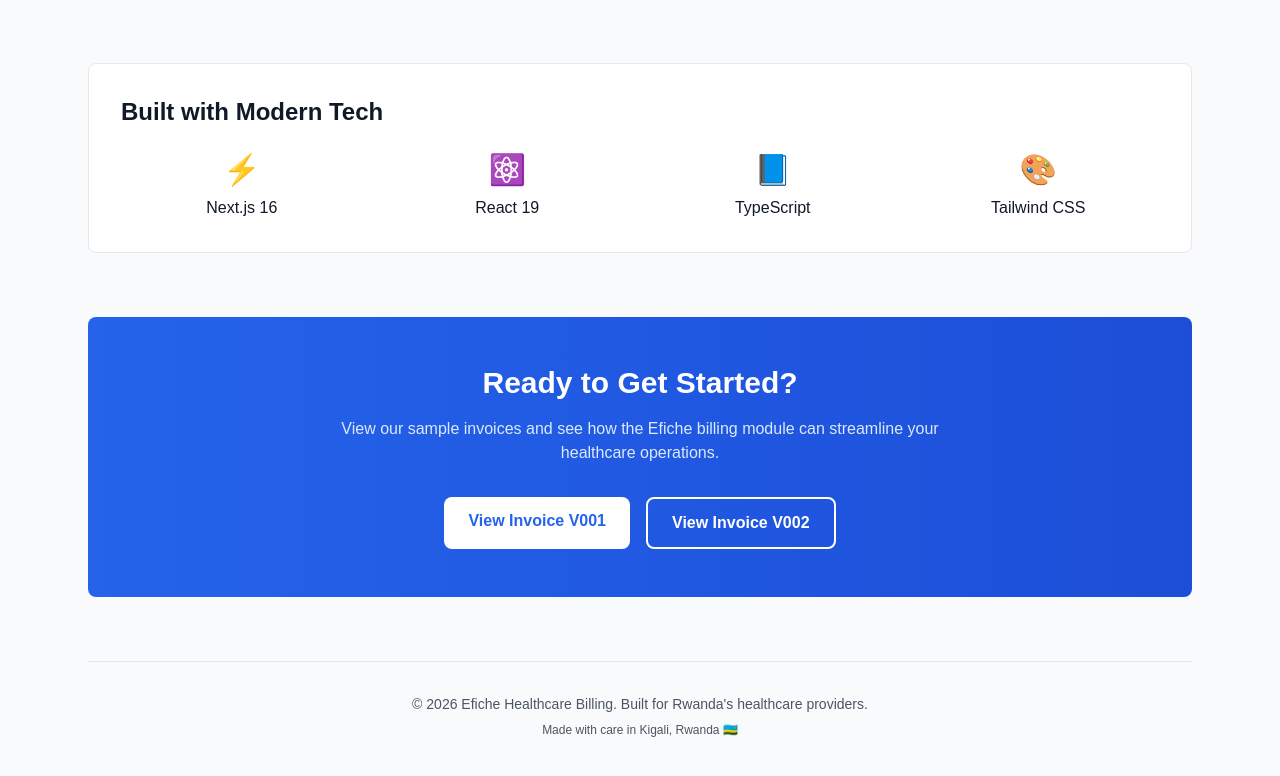
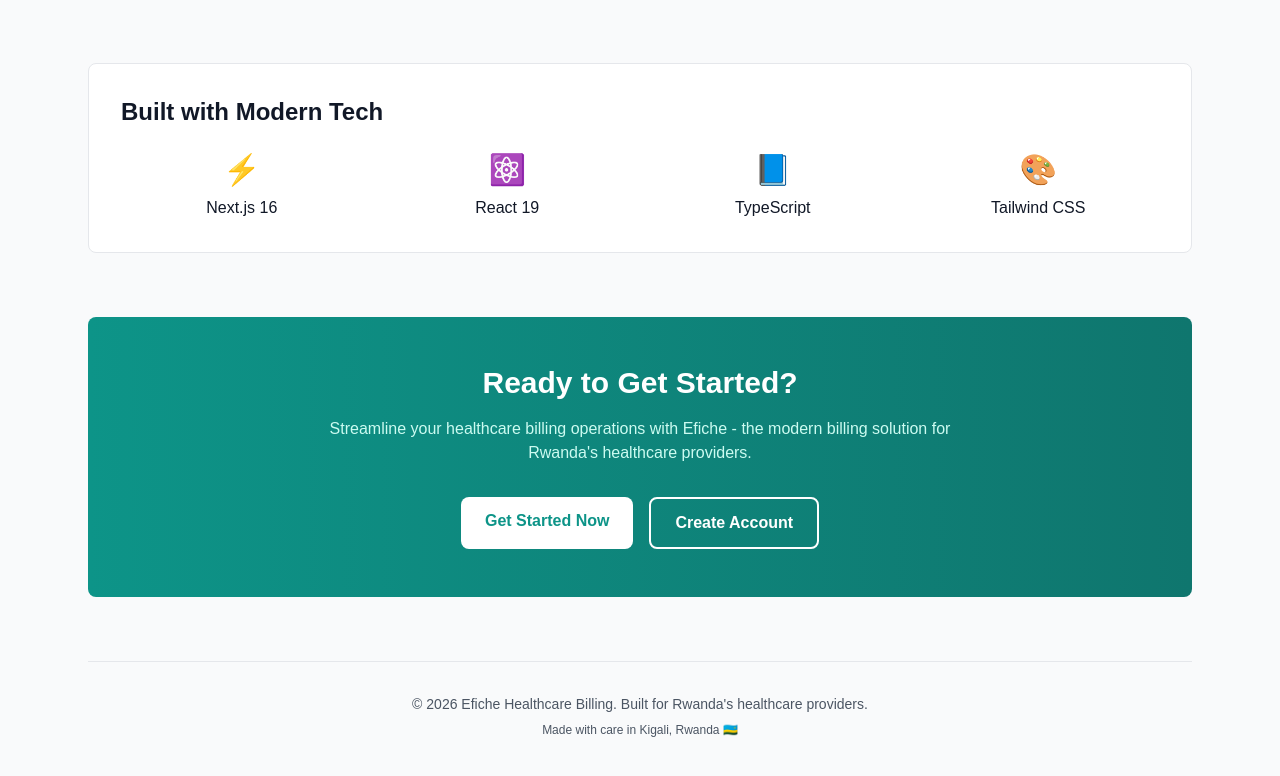
Before and after one commit to heritier24/efiche-billing-frontend, a Next.js app: page / in a window 1280 px wide. Shown: the part 918-1694 px from the top of the page. Built offline with nearby package versions, Linux system fonts and the light colour scheme.

Commit message:
Update landing page and global styles.

```diff
--- a/app/globals.css
+++ b/app/globals.css
@@ -14,17 +14,17 @@
   --color-neutral-800: #1f2937;
   --color-neutral-900: #111827;
 
-  /* 30% - Primary Brand (Professional Blue) */
-  --color-primary-50: #eff6ff;
-  --color-primary-100: #dbeafe;
-  --color-primary-200: #bfdbfe;
-  --color-primary-300: #93c5fd;
-  --color-primary-400: #60a5fa;
-  --color-primary-500: #3b82f6;
-  --color-primary-600: #2563eb;
-  --color-primary-700: #1d4ed8;
-  --color-primary-800: #1e40af;
-  --color-primary-900: #1e3a8a;
+  /* 30% - Primary Brand (Teal/Green - Inspired) */
+  --color-primary-50: #f0fdfa;
+  --color-primary-100: #ccfbf1;
+  --color-primary-200: #99f6e4;
+  --color-primary-300: #5eead4;
+  --color-primary-400: #2dd4bf;
+  --color-primary-500: #14b8a6;
+  --color-primary-600: #0d9488;
+  --color-primary-700: #0f766e;
+  --color-primary-800: #115e59;
+  --color-primary-900: #134e4a;
 
   /* 10% - Accent Colors */
   /* Success - Green */
@@ -45,10 +45,10 @@
   --color-error-600: #dc2626;
   --color-error-700: #b91c1c;
 
-  /* Info - Blue (accent variant) */
-  --color-info-50: #eff6ff;
-  --color-info-500: #3b82f6;
-  --color-info-600: #2563eb;
+  /* Info - Teal (accent variant) */
+  --color-info-50: #f0fdfa;
+  --color-info-500: #14b8a6;
+  --color-info-600: #0d9488;
 
   --background: #ffffff;
   --foreground: #1f2937;
--- a/app/page.tsx
+++ b/app/page.tsx
@@ -135,20 +135,20 @@ export default function Home() {
         <div className="bg-gradient-to-r from-primary-600 to-primary-700 rounded-lg p-12 text-center text-white">
           <h3 className="text-3xl font-bold mb-4">Ready to Get Started?</h3>
           <p className="text-primary-100 mb-8 max-w-2xl mx-auto">
-            View our sample invoices and see how the Efiche billing module can streamline your healthcare operations.
+            Streamline your healthcare billing operations with Efiche - the modern billing solution for Rwanda's healthcare providers.
           </p>
           <div className="flex gap-4 justify-center">
             <Link
-              href="/billing/V001"
+              href="/auth/login"
               className="px-6 py-3 bg-white text-primary-600 font-semibold rounded-lg hover:bg-primary-50 transition-colors"
             >
-              View Invoice V001
+              Get Started Now
             </Link>
             <Link
-              href="/billing/V002"
+              href="/auth/signup"
               className="px-6 py-3 border-2 border-white text-white font-semibold rounded-lg hover:bg-white hover:bg-opacity-10 transition-colors"
             >
-              View Invoice V002
+              Create Account
             </Link>
           </div>
         </div>
```
